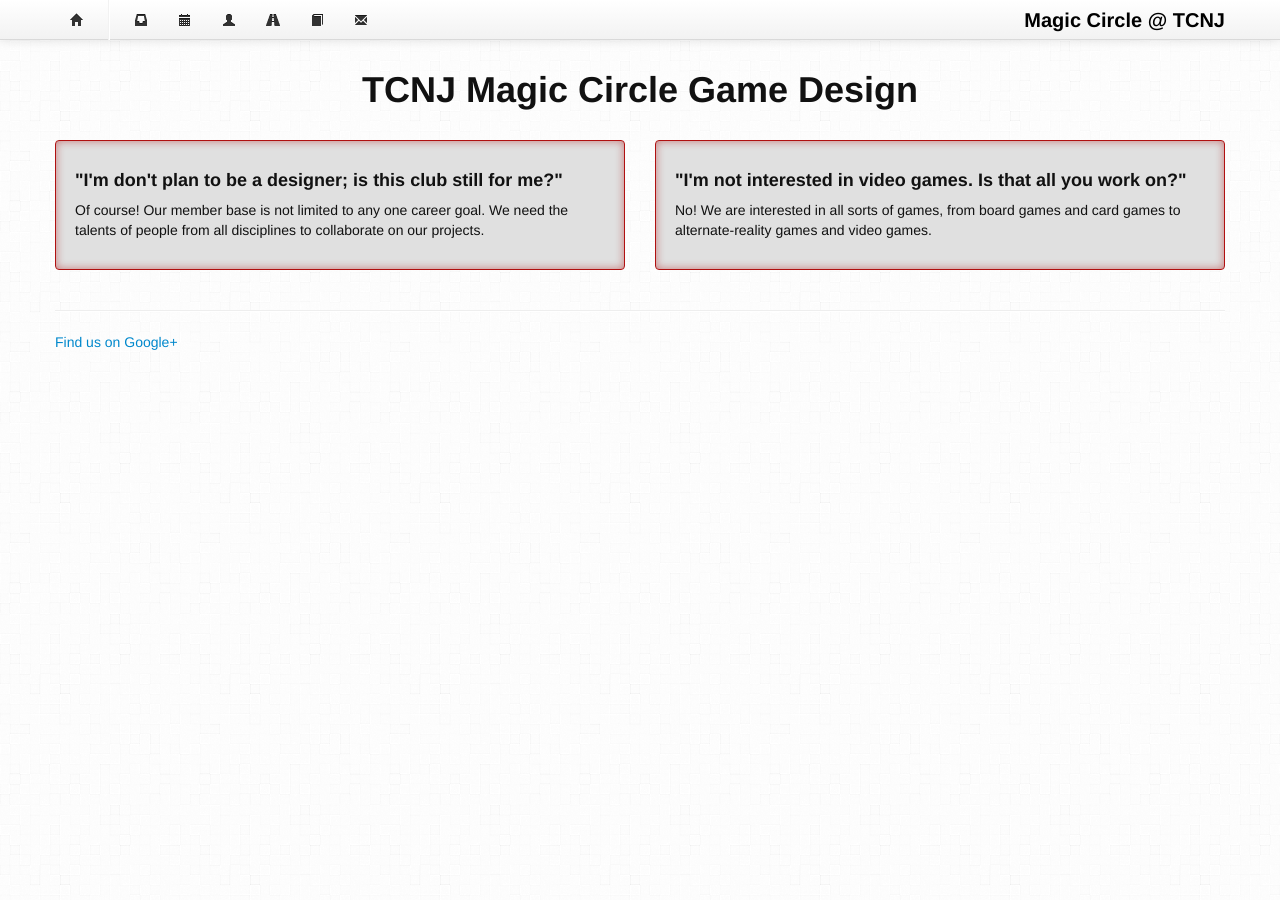
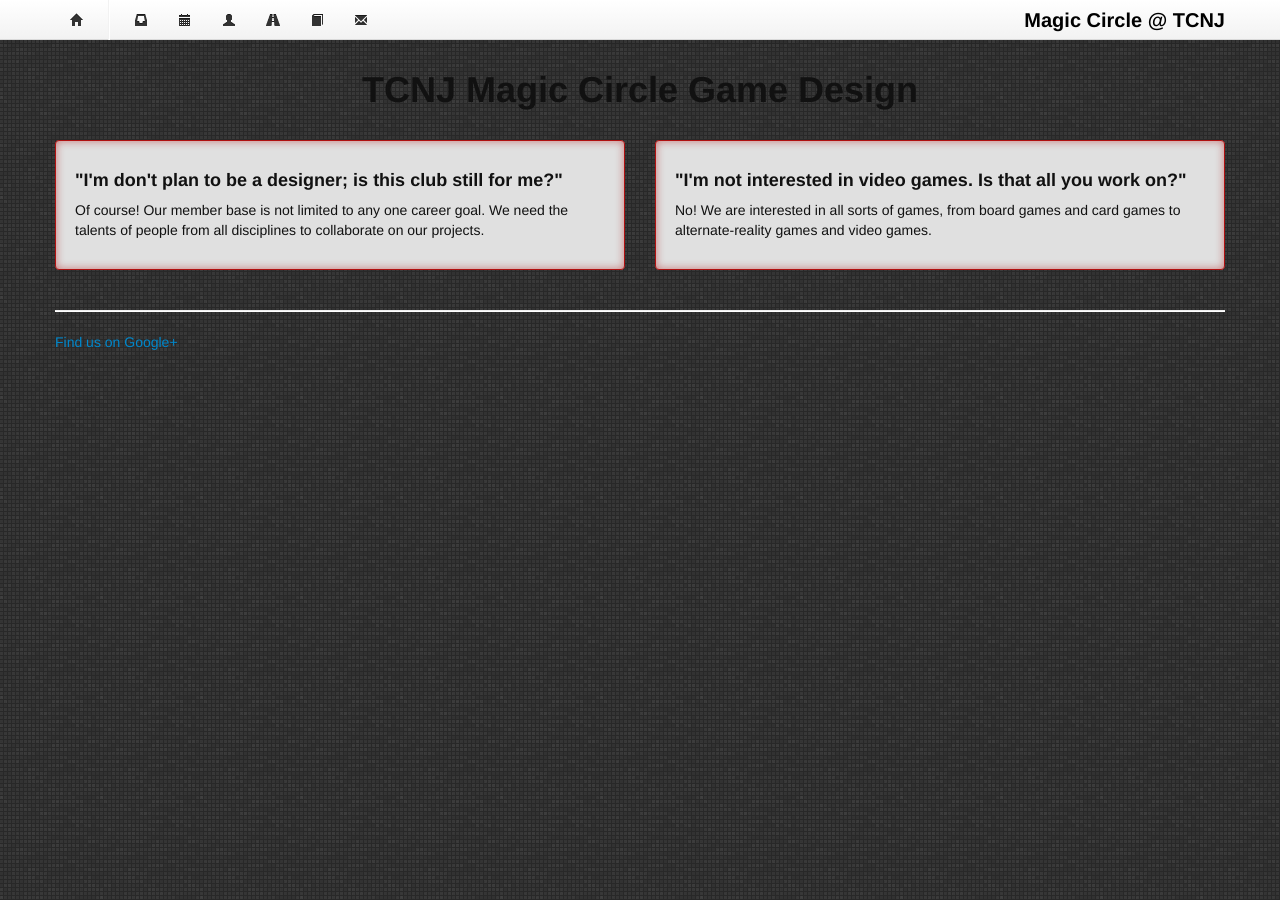
Before and after one commit to tcnj-magic-circle/tcnj-magic-circle.github.com, a Jekyll site: the page built from index.html, in a window 1280 px wide. Built offline with Jekyll 4.4.1, drawn with Linux system fonts in a browser that asks for light colours; nearby versions of some CDN libraries.

Commit message:
New background tile.

```diff
--- a/assets/css/custom.css
+++ b/assets/css/custom.css
@@ -4,7 +4,7 @@
 
 body {
     color: #111;
-    background-image: url("/assets/img/light_wool.png");
+    background-image: url("/assets/img/bg/px_by_Gre3g.png");
 }
 
 body div.navbar.navbar-fixed-top li {
```
Also changed, not shown: assets/img/bg/light_wool.png (renamed from assets/img/light_wool.png), assets/img/bg/px_by_Gre3g.png (added), assets/img/bg/use_your_illusion.png (renamed from assets/img/use_your_illusion.png), assets/img/bg/worn_dots.png (renamed from assets/img/worn_dots.png).
